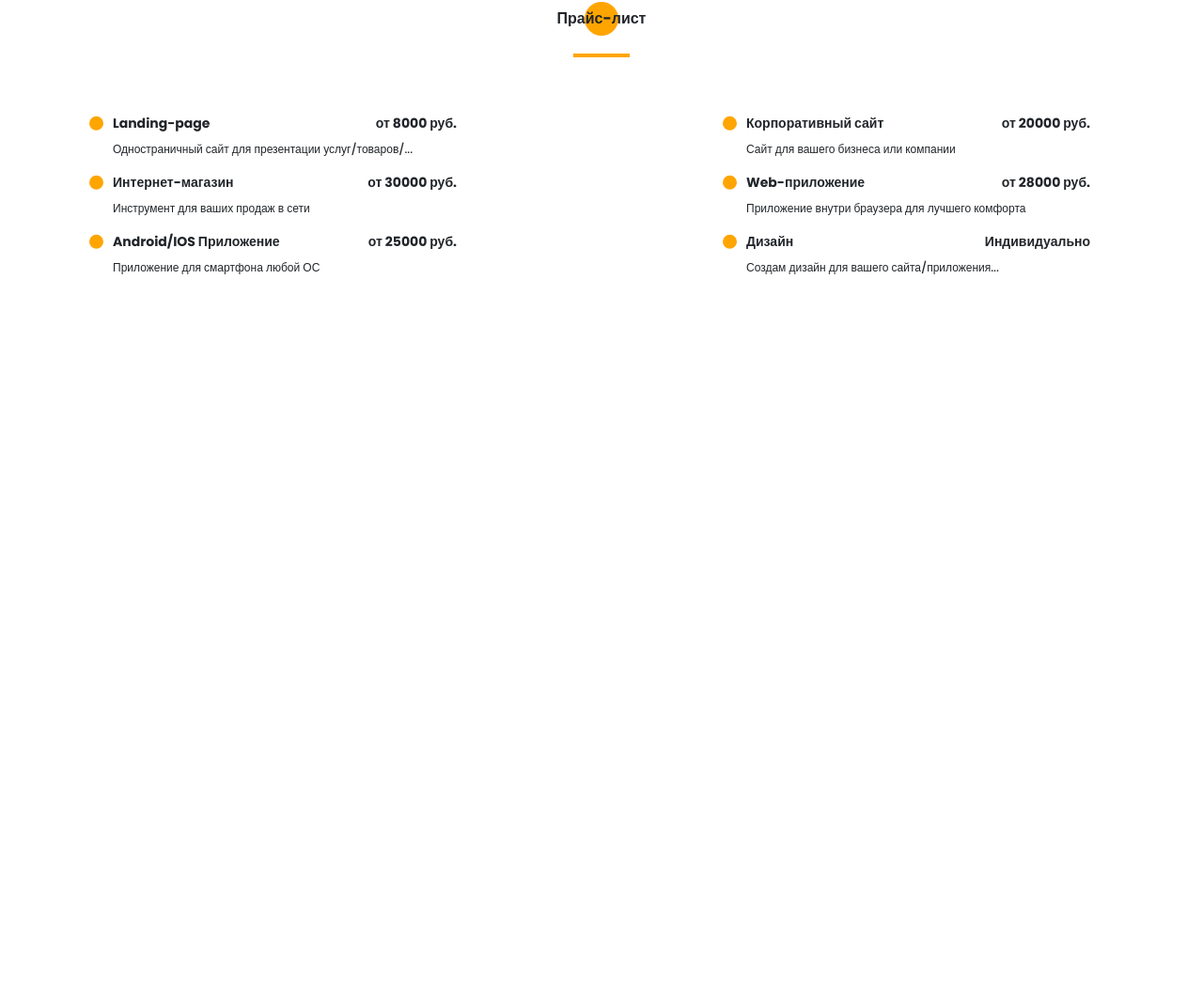
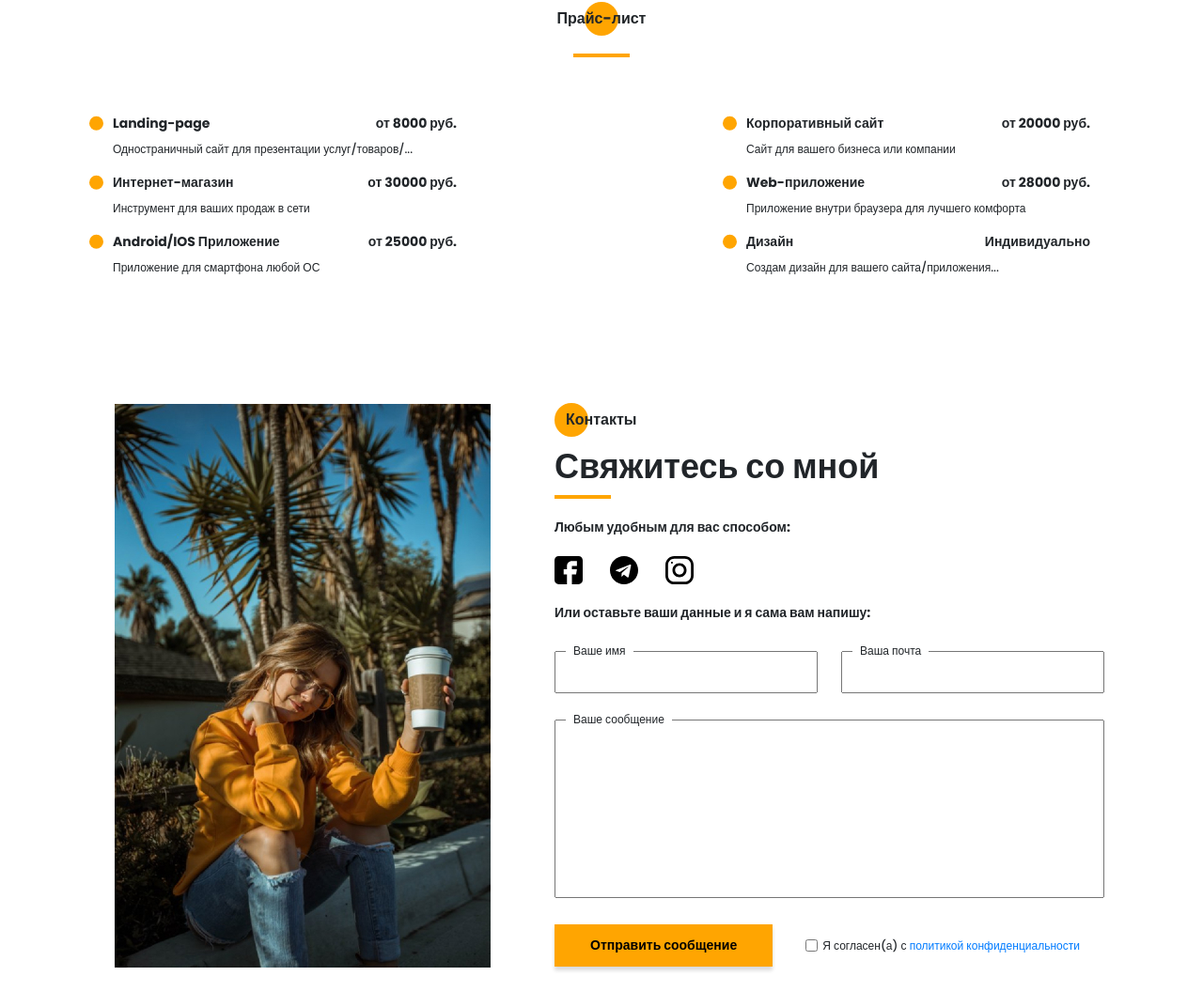
Before and after one commit to JeremyKurakh/Portfolio, a website: page src/index.html in a window 1280 px wide. Shown: the part 4304-5376 px from the top of the page at 94% size. Before the commit the page ends 4614 px from the top, so only its background shows below. Drawn offline with nearby package versions, Linux system fonts and the light colour scheme; files that its build step writes are made by us from their sources; files whose address does not match are found by name.

Commit message:
Section contacts comleted

```diff
--- a/src/index.html
+++ b/src/index.html
@@ -394,6 +394,54 @@
             </div>
         </div>
     </section>
+    <section class="contacts">
+        <div class="container">
+            <div class="contacts__wrapper">
+                <div class="contacts__photo">
+                    <img src="img/main_photo.jpg" alt="photo">
+                </div>
+                <div class="contacts__descr">
+                    <h2 class="title title_fz16 contacts__title">Контакты</h2>
+                    <div class="title title_fz36 contacts__subtitle">Свяжитесь со мной</div>
+                    <div class="divider"></div>
+                    <div class="title title_fz14 contacts__text">Любым удобным для вас способом:</div>
+                    <div class="contacts__social">
+                        <a href="#" class="contacts__link">
+                            <img src="icons/social/facebook_straight.svg" alt="facebook">
+                        </a>
+                        <a href="#" class="contacts__link">
+                            <img src="icons/social/telegram.svg" alt="telegram">
+                        </a>
+                        <a href="#" class="contacts__link">
+                            <img src="icons/social/instagram_straight.svg" alt="instagram">
+                        </a>
+                    </div>
+                    <div class="title title_fz14 contacts__text">Или оставьте ваши данные и я сама вам напишу:</div>
+                    <form action="#" class="contacts__form">
+                        <div class="contacts__input">
+                            <input required id="name" name="name" type="text">
+                            <label for="name">Ваше имя</label>
+                        </div>
+                        <div class="contacts__input">
+                            <input required id="email" name="email" type="email">
+                            <label for="email">Ваша почта</label>
+                        </div>
+                        <div class="contacts__textarea">
+                            <textarea name="text" id="text"></textarea>
+                            <label for="text">Ваше сообщение</label>
+                        </div>
+                        <div class="contacts__triggers">
+                            <button class="contacts__btn btn">Отправить сообщение</button>
+                            <div class="contacts__policy">
+                                <input required type="checkbox">
+                                <span>Я согласен(а) с <a href="/policy.html">политикой конфиденциальности</a></span>
+                            </div>
+                        </div>
+                    </form>
+                </div>
+            </div>
+        </div>
+    </section>
     <script src="js/script.js"></script>
 </body>
 </html>
--- /dev/null
+++ b/src/sass/blocks/_contacts.scss
@@ -0,0 +1,95 @@
+.contacts{
+    padding: 120px 0 80px 0;
+    &__wrapper{
+        padding: 0 35px 0 52px;
+        display: grid;
+        grid-template-columns: 400px  585px;
+        justify-content: space-between;
+    }
+    &__photo{
+        img{
+            width: 100%;
+        }
+    }
+    &__descr{
+        padding-top: 5px;
+        .divider{
+            margin: 0;
+        }
+    }
+    &__title{
+        position: relative;
+        @include before_circle;
+        padding-left: 12px;
+    }
+    &__text, &__social{
+        margin-top: 20px;
+    }
+    &__link{
+        margin-right: 25px;
+        img{
+            max-width: 30px;
+            max-height: 30px;
+        }
+    }
+    &__form{
+        margin-top: 30px;
+        display: grid;
+        grid-template: 45px 190px 45px / repeat(2,280px);
+        justify-content: space-between;
+        row-gap: 28px;
+        label{
+            display: block;
+            position: absolute;
+            height: 18px;
+            padding: 0 8px;
+            background-color: #fff;
+            font-size: 12px;
+            top: -9px;
+            left: 12px;
+        }
+    }
+    &__triggers{
+        grid-column: 1 / 3;
+        display: grid;
+        grid-template-columns: repeat(2, auto);
+        column-gap: 35px;
+    }
+    &__policy{
+        font-size: 12px;
+        line-height: 14px;
+        display: flex;
+        align-items: center;
+        input{
+            margin-right: 5px;
+        }
+    }
+    &__input{
+        position: relative;
+        input{
+            width: 100%;
+            height: 100%;
+            padding: 0 20px;
+            font-size: 12px;
+            font-weight: 500;
+        }
+    }
+    &__textarea{
+        position: relative;
+        grid-column: 1 / 3;
+        textarea{
+            width: 100%;
+            height: 100%;
+            padding: 20px 20px;
+            font-size: 12px;
+            font-weight: 500;
+            resize: none;
+        }
+    }
+    &__btn{
+        border: none;
+        font-size: 14px;
+        line-height: 21px;
+        font-weight: bold;
+    }
+}
--- a/src/sass/style.scss
+++ b/src/sass/style.scss
@@ -31,3 +31,4 @@
 @import 'blocks/skills';
 @import 'blocks/portfolio';
 @import 'blocks/price-list';
+@import 'blocks/contacts';
```
Also changed, not shown: src/policy.html (added, +63 -0 lines), dist/css/style.min.css, dist/icons/social/facebook_straight.svg (added), dist/icons/social/instagram_straight.svg (added), dist/index.html, dist/policy.html (added), src/icons/social/facebook_straight.svg (added), src/icons/social/instagram_straight.svg (added).
